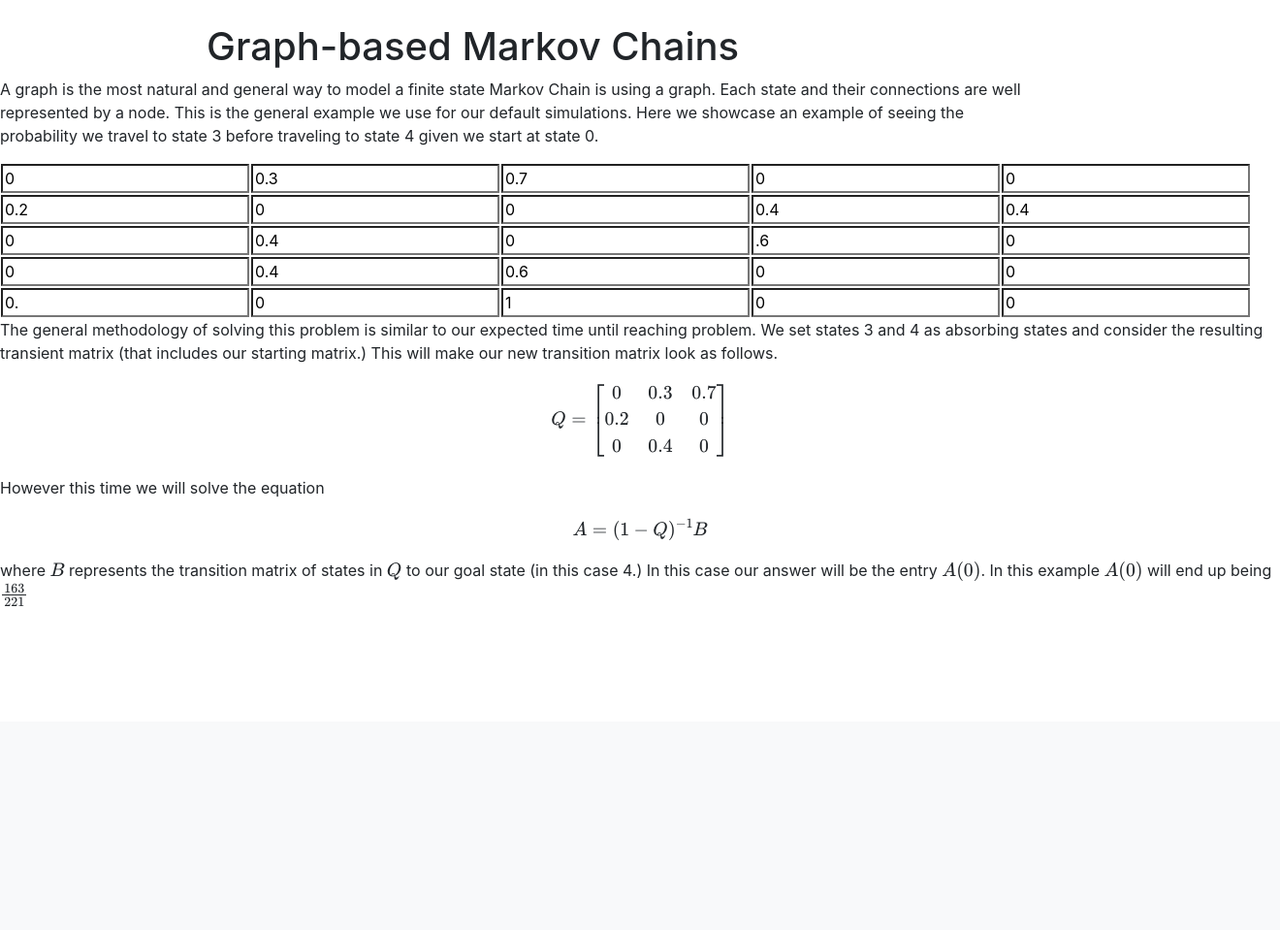
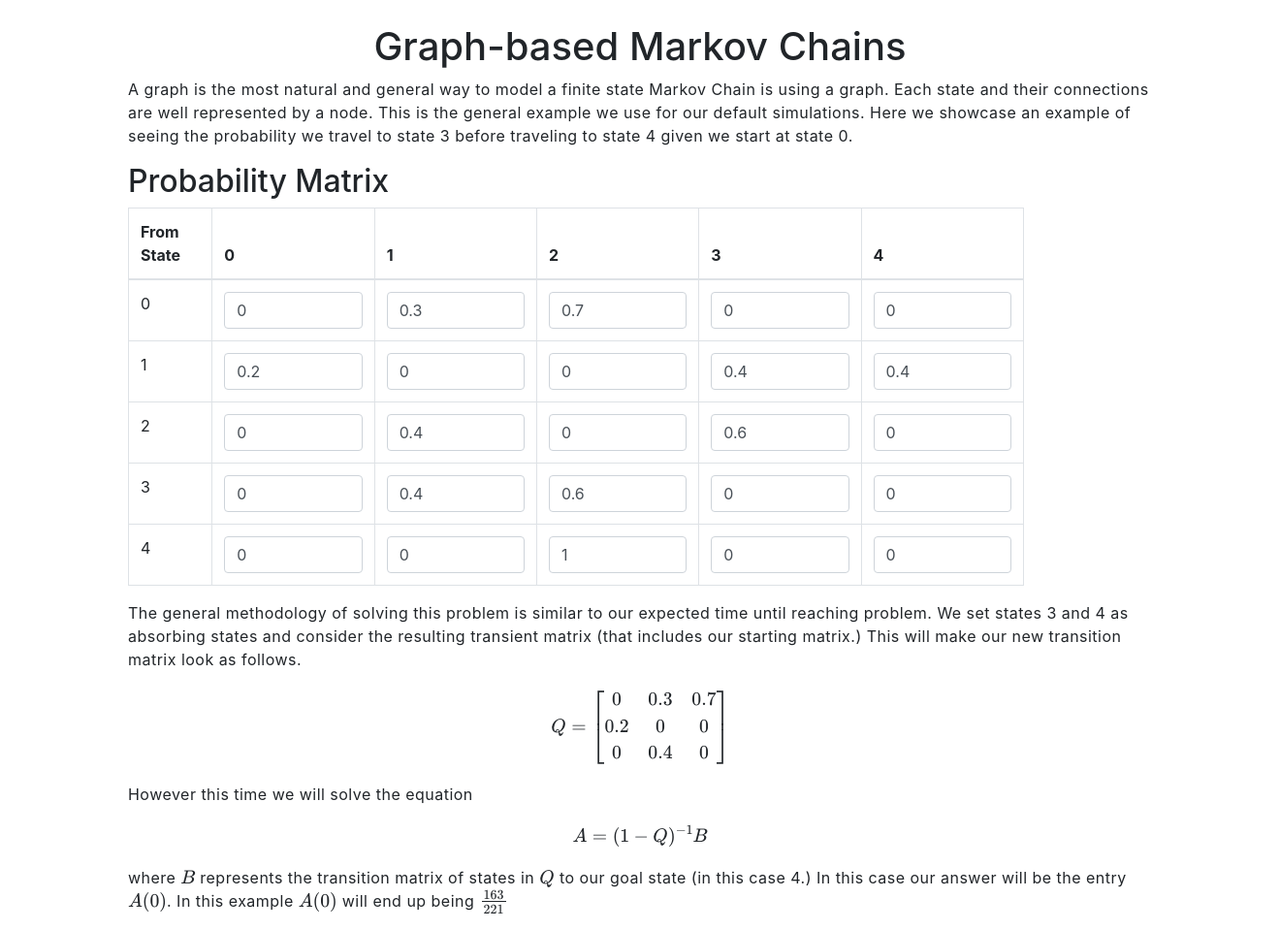
Before and after one commit to gckang/markov-chain-simulator, a Flask app: page /graph in a window 1320 px wide. Shown: the part 56-1015 px from the top of the page at 97% size. Before the commit the page ends 681 px from the top, so only its background shows below. Run offline with Flask 3, Linux system fonts and the light colour scheme; some libraries are stand-ins or nearby versions.

Commit message:
fixed formatting for all htmls

```diff
--- a/templates/graph_example.html
+++ b/templates/graph_example.html
@@ -10,63 +10,77 @@
 <script type="text/javascript" id="MathJax-script" async
   src="https://cdn.jsdelivr.net/npm/mathjax@3/es5/tex-chtml.js">
 </script>
+<link rel="stylesheet" type="text/css" href="{{ url_for('static', filename='css/main.css') }}">
 </head>
 <body>
     {% include 'navbar.html' %}
-    <div class="container mt-4" style="width: 70%;" >
-        <h1>Graph-based Markov Chains</h1>
+    <div class="container mt-4">
+        <h1  style = "text-align: center;">Graph-based Markov Chains</h1>
     </div>
-    <div style = "width: 80%;">
-        <p>
+    <div>
+        <p class="text">
             A graph is the most natural and general way to model a finite state Markov Chain is using a graph. Each state and their connections are well represented by a node. This is the general example we use for our default simulations. Here we showcase an example of seeing the probability we travel to state 3 before traveling to state 4 given we start at state 0.
         </p>
     </div>
-    <div id="matrix">
-        <table>
+    <div class="probabilityMatrix">
+        <h2>Probability Matrix</h2>
+        <table class ="table table-bordered">
+            <thead>
                 <tr>
-               <td><input value="0" style="background-color: rgba(221, 238, 255, 0);"></td>
-               <td><input value="0.3" style="background-color: rgba(221, 238, 255, 0);"></td>
-               <td><input value="0.7" style="background-color: rgba(221, 238, 255, 0);"></td>
-               <td><input value="0" style="background-color: rgba(221, 238, 255, 0);"></td>
-               <td><input value="0" style="background-color: rgba(221, 238, 255, 0);"></td>
+                    <th>From State</th>
+                    {% for state in range(5) %}
+                        <th>{{ state }}</th>
+                    {% endfor %}
+                </tr>
+            </thead>
+            <tbody>
+                    <tr>
+                        <td>0</td>
+                        <td><input type="text" class="form-control" value="0"></td>
+                        <td><input type="text" class="form-control" value="0.3"></td>
+                        <td><input type="text" class="form-control" value="0.7"></td>
+                        <td><input type="text" class="form-control" value="0"></td>
+                        <td><input type="text" class="form-control" value="0"></td>
                     </tr>
                     <tr>
-               <td><input value="0.2" style="background-color: rgba(221, 238, 255, 0);"></td>
-               <td><input value="0" style="background-color: rgba(221, 238, 255, 0);"></td>
-               <td><input value="0" style="background-color: rgba(221, 238, 255, 0);"></td>
-               <td><input value="0.4" style="background-color: rgba(221, 238, 255, 0);"></td>
-               <td><input value="0.4" style="background-color: rgba(221, 238, 255, 0);"></td>
+                        <td>1</td>
+                        <td><input type="text" class="form-control" value="0.2"></td>
+                        <td><input type="text" class="form-control" value="0"></td>
+                        <td><input type="text" class="form-control" value="0"></td>
+                        <td><input type="text" class="form-control" value="0.4"></td>
+                        <td><input type="text" class="form-control" value="0.4"></td>
                     </tr>
                     <tr>
-               <td><input value="0" style="background-color: rgba(221, 238, 255, 0);"></td>
-               <td><input value="0.4" style="background-color: rgba(221, 238, 255, 0);"></td>
-               <td><input value="0" style="background-color: rgba(221, 238, 255, 0);"></td>
-               <td><input value=".6" style="background-color: rgba(221, 238, 255, 0);"></td>
-               <td><input value="0" style="background-color: rgba(221, 238, 255, 0);"></td>
+                        <td>2</td>
+                        <td><input type="text" class="form-control" value="0"></td>
+                        <td><input type="text" class="form-control" value="0.4"></td>
+                        <td><input type="text" class="form-control" value="0"></td>
+                        <td><input type="text" class="form-control" value="0.6"></td>
+                        <td><input type="text" class="form-control" value="0"></td>
                     </tr>
                     <tr>
-               <td><input value="0" style="background-color: rgba(221, 238, 255, 0);"></td>
-               <td><input value="0.4" style="background-color: rgba(221, 238, 255, 0);"></td>
-               <td><input value="0.6" style="background-color: rgba(221, 238, 255, 0);"></td>
-               <td><input value="0" style="background-color: rgba(221, 238, 255, 0);"></td>
-               <td><input value="0" style="background-color: rgba(221, 238, 255, 0);"></td>
+                        <td>3</td>
+                        <td><input type="text" class="form-control" value="0"></td>
+                        <td><input type="text" class="form-control" value="0.4"></td>
+                        <td><input type="text" class="form-control" value="0.6"></td>
+                        <td><input type="text" class="form-control" value="0"></td>
+                        <td><input type="text" class="form-control" value="0"></td>
                     </tr>
                     <tr>
-               <td><input value="0." style="background-color: rgba(221, 238, 255, 0);"></td>
-               <td><input value="0" style="background-color: rgba(221, 238, 255, 0);"></td>
-               <td><input value="1" style="background-color: rgba(221, 238, 255, 0);"></td>
-               <td><input value="0" style="background-color: rgba(221, 238, 255, 0);"></td>
-               <td><input value="0" style="background-color: rgba(221, 238, 255, 0);"></td>
+                        <td>4</td>
+                        <td><input type="text" class="form-control" value="0"></td>
+                        <td><input type="text" class="form-control" value="0"></td>
+                        <td><input type="text" class="form-control" value="1"></td>
+                        <td><input type="text" class="form-control" value="0"></td>
+                        <td><input type="text" class="form-control" value="0"></td>
                     </tr>
+            </tbody>
         </table>
     </div>
-    <p>
+    <p class="text">
         The general methodology of solving this problem is similar to our expected time until reaching problem. We set states 3 and 4 as absorbing states and consider the resulting transient matrix (that includes our starting matrix.) This will make our new transition matrix look as follows.
 
         $$Q = \begin{bmatrix} 0 & 0.3 & 0.7 \\ 0.2 & 0 & 0 \\ 0 & 0.4 & 0 \end{bmatrix}$$
-    </p>
-
-    <p>
         However this time we will solve the equation
 
         $$A = (1-Q)^{-1}B$$
```
Also changed, not shown: templates/irreducible.html (+32 -16 lines), templates/vocabulary.html (+5 -4 lines). Lines whose indentation alone changed are shown as unchanged.
